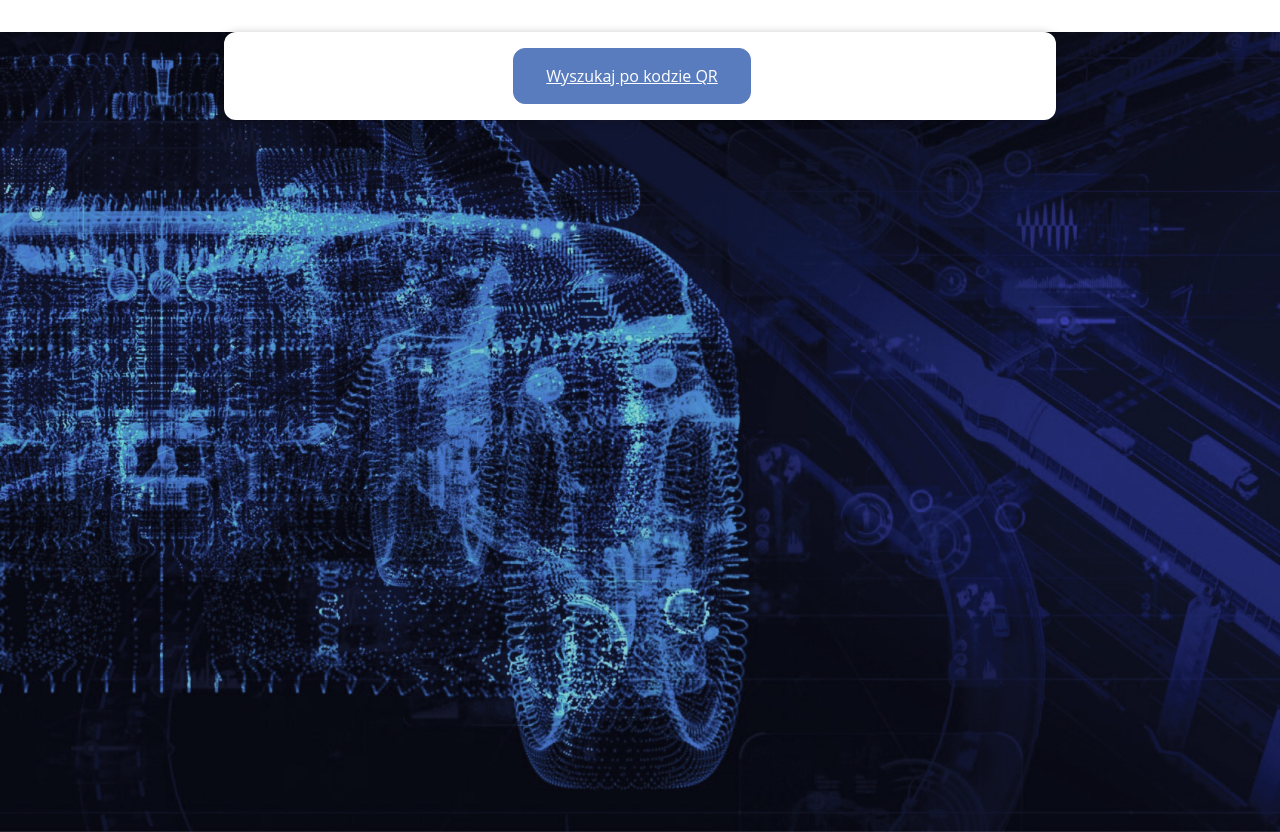
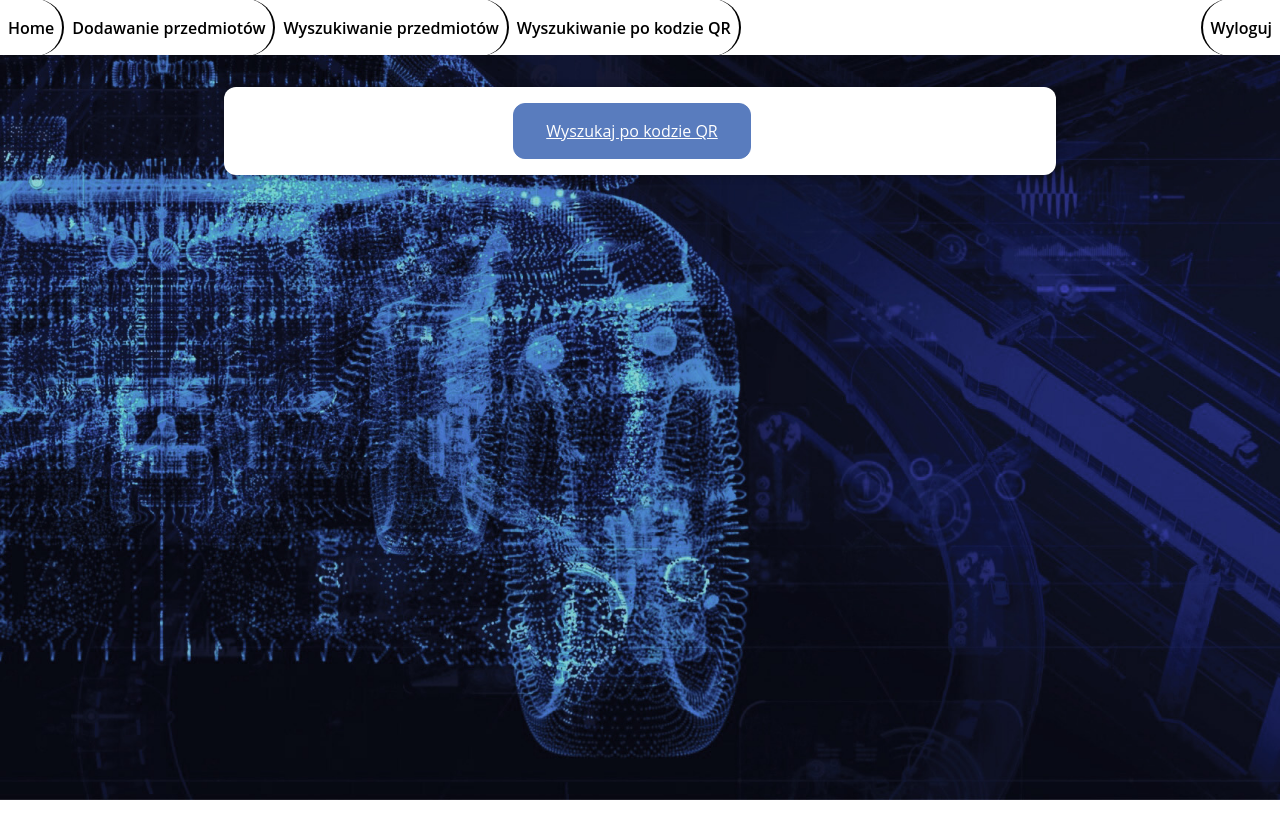
Before and after one commit to Pawel-Cwik/Storage-Automatization-App, a React (Create React App) app: page /Barcode in a window 1280 px wide. After the commit the page ends 800 px from the top, so only its background shows below. Built offline with nearby package versions, Linux system fonts and the light colour scheme.

Commit message:
Last version
Last Version

```diff
--- a/package.json
+++ b/package.json
@@ -20,7 +20,7 @@
     "react-router-dom": "^6.4.4",
     "react-scripts": "^5.0.1",
     "string-hex": "^1.0.0",
-    "sweetalert2": "^11.7.1",
+    "sweetalert2": "^11.4.8",
     "web-vitals": "^2.1.4"
   },
   "scripts": {
--- a/src/components/Barcode/BarCode.js
+++ b/src/components/Barcode/BarCode.js
@@ -6,6 +6,7 @@ import Test from "./Test";
 import { useMediaQuery } from "react-responsive";
 import Swal from "sweetalert2";
 import { useNavigate } from "react-router-dom";
+
 function BarCode(props) {
   const navigate = useNavigate();
 
@@ -36,9 +37,9 @@ function BarCode(props) {
       });
   }
   const isDesktopOrLaptop = useMediaQuery({
-    query: "(min-width: 1224px)",
+    query: "(min-width: 1281px)",
   });
-  const isTabletOrMobile = useMediaQuery({ query: "(max-width: 1224px)" });
+  const isTabletOrMobile = useMediaQuery({ query: "(max-width: 1281px)  " });
   const [content, setContent] = React.useState([]);
   const [klik, setKlik] = React.useState("");
   const [id, setId] = React.useState("");
@@ -87,13 +88,9 @@ function BarCode(props) {
 
   return (
     <div>
-      {!isDesktopOrLaptop && (
-        <div>
-          <TopBar></TopBar>
-          {wrongDevice()}
-        </div>
-      )}
-      {!isTabletOrMobile && (
+      <TopBar></TopBar>
+      {isDesktopOrLaptop && <div>{wrongDevice()}</div>}
+      {isTabletOrMobile && (
         <div>
           <div>
             <ActivateBarCodeSearch
--- a/src/components/Barcode/BarCodeForm.js
+++ b/src/components/Barcode/BarCodeForm.js
@@ -9,8 +9,10 @@ const BarCodeForm = (props) => {
   const [enteredCode, setEnteredCode] = useState("");
   const [letConfirm, setLetConfirm] = useState(false);
   const [isId, setIsId] = useState("");
-  const [letConfirmButtonFromQrReader, setLetConfirmButtonFromQrReader] =
-    useState(false);
+  const [
+    letConfirmButtonFromQrReader,
+    setLetConfirmButtonFromQrReader,
+  ] = useState(false);
   const letConfirmButton = () => {
     console.log("letConfirmButton");
   };
--- a/src/components/Barcode/Test.js
+++ b/src/components/Barcode/Test.js
@@ -65,4 +65,5 @@ const Test = (props) => {
     />
   );
 };
+
 export default Test;
--- a/src/components/Login.jsx
+++ b/src/components/Login.jsx
@@ -3,6 +3,7 @@ import "./Login.css";
 import { Routes, Route, useNavigate } from "react-router-dom";
 import GestampLogo from "../images/Gestamp-Logo.png";
 import background from "../images/background.jpg";
+import Swal from "sweetalert2";
 const backGroundStyle = {
   backgroundImage: `url(${background})`,
   backgroundSize: "cover",
@@ -34,7 +35,12 @@ const Login = (props) => {
       console.log(data);
       if (data === "LOGGED") {
         navigateHome();
-      }
+      } else
+        return Swal.fire(
+          "Błędny login lub hasło",
+          `Wprowadzony login lub hasło jest błędne, spróbuj ponownie.`,
+          "error"
+        );
     } catch (error) {
       console.log("TEST3 WIADOMOSC NIE DOTARLA");
       console.log(error);
```
Also changed, not shown: 3 other files (tests, documents, lock files or other folders).
